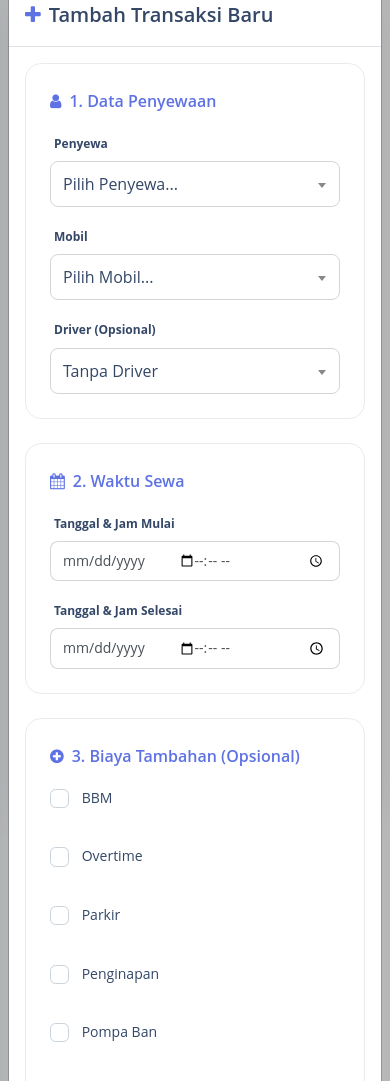
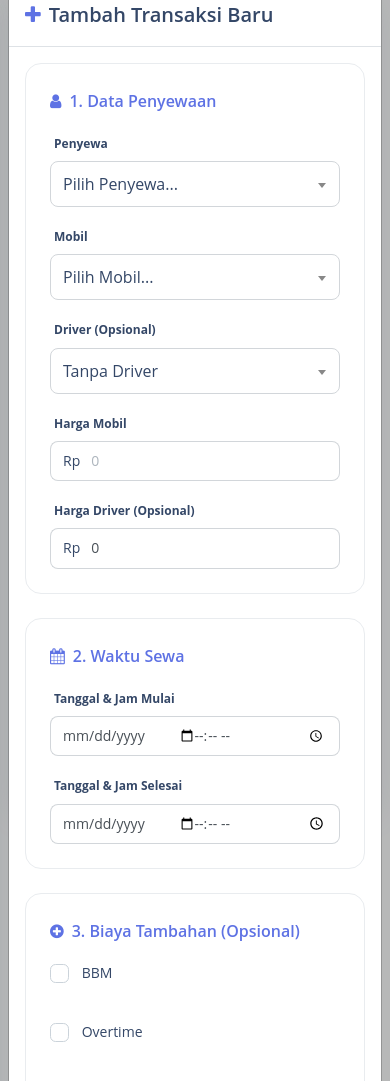
Before and after one commit to FrankStein31/Pendataan-Penyewaan-Mobil, a PHP site: page /pages/transaksi.php in a window 390 px wide, after a click on "Tambah". Shown: the part 25-1106 px from the top of the page. Run offline with PHP 8.4, Linux system fonts and the light colour scheme; data comes from the database, SQL or seed files in the repository; data that the repository does not hold is empty; some libraries are stand-ins or nearby versions.

Commit message:
DONE - harga mobil dan driver input manual DONE - rincian biaya muncul otomatis sesuai yang di input

```diff
--- a/pages/transaksi.php
+++ b/pages/transaksi.php
@@ -16,15 +16,9 @@ if(isset($_POST['tambah'])) {
   $interval = $start->diff($end);
   $total_hari = $interval->days > 0 ? $interval->days : 1;
 
-  // Ambil harga mobil dan driver
-  $mobil = mysqli_fetch_array(mysqli_query($conn, "SELECT harga_sewa_perhari FROM mobil WHERE id_mobil='$id_mobil'"));
-  $total_biaya_mobil = (float)$mobil['harga_sewa_perhari'] * $total_hari;
-
-  $total_biaya_driver = 0;
-  if($id_driver) {
-    $driver = mysqli_fetch_array(mysqli_query($conn, "SELECT harga_perhari FROM driver WHERE id_driver='$id_driver'"));
-    $total_biaya_driver = (float)$driver['harga_perhari'] * $total_hari;
-  }
+  // Ambil harga mobil dan driver dari input manual
+  $harga_mobil = (float)$_POST['harga_mobil'];
+  $harga_driver = $id_driver ? (float)$_POST['harga_driver'] : 0;
 
   // Hitung total biaya tambahan
   $total_biaya_tambahan = 0;
@@ -36,7 +30,7 @@ if(isset($_POST['tambah'])) {
     }
   }
 
-  $total_keseluruhan = $total_biaya_mobil + $total_biaya_driver + $total_biaya_tambahan;
+  $total_keseluruhan = $harga_mobil + $harga_driver + $total_biaya_tambahan;
   $status_pembayaran = $_POST['status_pembayaran'];
   $jumlah_dp = $status_pembayaran == 'DP' ? (float)$_POST['jumlah_dp'] : 0;
   $sisa_pembayaran = $status_pembayaran == 'DP' ? $total_keseluruhan - $jumlah_dp : 0;
@@ -45,10 +39,10 @@ if(isset($_POST['tambah'])) {
   $status_sewa = $status_pembayaran == 'DP' ? 'Berlangsung' : 'Selesai';
 
   mysqli_query($conn, "INSERT INTO transaksi (id_penyewa, id_mobil, id_driver, tanggal_mulai, tanggal_selesai,
-                      total_hari, total_biaya_mobil, total_biaya_driver, total_biaya_tambahan, total_keseluruhan,
+                      total_hari, harga_mobil, harga_driver, total_biaya_tambahan, total_keseluruhan,
                       status_pembayaran, jumlah_dp, sisa_pembayaran, status_sewa)
                       VALUES ('$id_penyewa', '$id_mobil', " . ($id_driver ? "'$id_driver'" : "NULL") . ",
-                      '$tanggal_mulai', '$tanggal_selesai', '$total_hari', '$total_biaya_mobil', '$total_biaya_driver',
+                      '$tanggal_mulai', '$tanggal_selesai', '$total_hari', '$harga_mobil', '$harga_driver',
                       '$total_biaya_tambahan', '$total_keseluruhan', '$status_pembayaran', '$jumlah_dp', '$sisa_pembayaran', '$status_sewa')");
 
   $id_transaksi = mysqli_insert_id($conn);
@@ -81,8 +75,8 @@ if(isset($_POST['edit'])) {
   }
 
   // Ambil data transaksi
-  $data_transaksi = mysqli_fetch_array(mysqli_query($conn, "SELECT total_biaya_mobil, total_biaya_driver FROM transaksi WHERE id_transaksi='$id_transaksi'"));
-  $total_keseluruhan = $data_transaksi['total_biaya_mobil'] + $data_transaksi['total_biaya_driver'] + $total_biaya_tambahan;
+  $data_transaksi = mysqli_fetch_array(mysqli_query($conn, "SELECT harga_mobil, harga_driver FROM transaksi WHERE id_transaksi='$id_transaksi'"));
+  $total_keseluruhan = $data_transaksi['harga_mobil'] + $data_transaksi['harga_driver'] + $total_biaya_tambahan;
 
   $jumlah_dp = $status_pembayaran == 'DP' ? $_POST['jumlah_dp'] : 0;
   $sisa_pembayaran = $status_pembayaran == 'DP' ? $total_keseluruhan - $jumlah_dp : 0;
@@ -128,15 +122,9 @@ if(isset($_POST['edit_lengkap'])) {
   $interval = $start->diff($end);
   $total_hari = $interval->days > 0 ? $interval->days : 1;
 
-  // Ambil harga mobil dan driver
-  $mobil = mysqli_fetch_array(mysqli_query($conn, "SELECT harga_sewa_perhari FROM mobil WHERE id_mobil='$id_mobil'"));
-  $total_biaya_mobil = (float)$mobil['harga_sewa_perhari'] * $total_hari;
-
-  $total_biaya_driver = 0;
-  if($id_driver) {
-    $driver = mysqli_fetch_array(mysqli_query($conn, "SELECT harga_perhari FROM driver WHERE id_driver='$id_driver'"));
-    $total_biaya_driver = (float)$driver['harga_perhari'] * $total_hari;
-  }
+  // Ambil harga mobil dan driver dari input manual
+  $harga_mobil = (float)$_POST['harga_mobil'];
+  $harga_driver = $id_driver ? (float)$_POST['harga_driver'] : 0;
 
   // Hitung total biaya tambahan
   $total_biaya_tambahan = 0;
@@ -148,7 +136,7 @@ if(isset($_POST['edit_lengkap'])) {
     }
   }
 
-  $total_keseluruhan = $total_biaya_mobil + $total_biaya_driver + $total_biaya_tambahan;
+  $total_keseluruhan = $harga_mobil + $harga_driver + $total_biaya_tambahan;
   $status_pembayaran = $_POST['status_pembayaran'];
   $jumlah_dp = $status_pembayaran == 'DP' ? (float)$_POST['jumlah_dp'] : 0;
   $sisa_pembayaran = $status_pembayaran == 'DP' ? $total_keseluruhan - $jumlah_dp : 0;
@@ -162,8 +150,8 @@ if(isset($_POST['edit_lengkap'])) {
                     tanggal_mulai='$tanggal_mulai',
                     tanggal_selesai='$tanggal_selesai',
                     total_hari='$total_hari',
-                    total_biaya_mobil='$total_biaya_mobil',
-                    total_biaya_driver='$total_biaya_driver',
+                    harga_mobil='$harga_mobil',
+                    harga_driver='$harga_driver',
                     total_biaya_tambahan='$total_biaya_tambahan',
                     total_keseluruhan='$total_keseluruhan',
                     status_pembayaran='$status_pembayaran',
@@ -284,11 +272,7 @@ $dataPendapatanBulanIni = mysqli_fetch_assoc($qPendapatanBulanIni);
 
     function setupEventHandlers() {
       // Event untuk kalkulasi otomatis
-      $('#select-mobil').on('select2:select', function(e) {
-        hitungTotal();
-      });
-
-      $('select[name="id_driver"]').on('select2:select', function() {
+      $('input[name="harga_mobil"], input[name="harga_driver"]').on('input', function() {
         hitungTotal();
       });
 
@@ -320,14 +304,12 @@ $dataPendapatanBulanIni = mysqli_fetch_assoc($qPendapatanBulanIni);
       });
 
       // Event untuk modal edit lengkap
-      $(document).on('select2:select', '[id^="select-mobil-edit"]', function(e) {
-        const idTransaksi = $(this).attr('id').replace('select-mobil-edit', '');
-        hitungTotalLengkap(idTransaksi);
-      });
-
-      $(document).on('select2:select', '[id^="select-driver-edit"]', function(e) {
-        const idTransaksi = $(this).attr('id').replace('select-driver-edit', '');
-        hitungTotalLengkap(idTransaksi);
+      $(document).on('input', 'input[name="harga_mobil"], input[name="harga_driver"]', function() {
+        const modal = $(this).closest('.modal');
+        if (modal.attr('id').includes('editLengkapModal')) {
+          const idTransaksi = modal.attr('id').replace('editLengkapModal', '');
+          hitungTotalLengkap(idTransaksi);
+        }
       });
 
       $(document).on('change', 'input[name="tanggal_mulai"], input[name="jam_mulai"], input[name="tanggal_selesai"], input[name="jam_selesai"]', function() {
@@ -384,18 +366,12 @@ $dataPendapatanBulanIni = mysqli_fetch_assoc($qPendapatanBulanIni);
             }
             $('#estimasi-hari').text(totalHari + ' Hari');
 
-            // --- 2. Hitung Biaya Mobil & Driver ---
-            const selectedMobil = $('#select-mobil').find('option:selected');
-            const selectedDriver = $('select[name="id_driver"]').find('option:selected');
-
-            const hargaMobil = parseInt(selectedMobil.attr('data-harga')) || 0;
-            const hargaDriver = parseInt(selectedDriver.attr('data-harga')) || 0;
-
-            const totalMobil = hargaMobil * totalHari;
-            const totalDriver = hargaDriver * totalHari;
-
-            $('#estimasi-mobil').text('Rp ' + formatRupiah(totalMobil));
-            $('#estimasi-driver').text('Rp ' + formatRupiah(totalDriver));
+            // --- 2. Ambil Harga Mobil & Driver dari Input Manual ---
+            const hargaMobil = parseInt($('input[name="harga_mobil"]').val()) || 0;
+            const hargaDriver = parseInt($('input[name="harga_driver"]').val()) || 0;
+
+            $('#estimasi-mobil').text('Rp ' + formatRupiah(hargaMobil));
+            $('#estimasi-driver').text('Rp ' + formatRupiah(hargaDriver));
 
             // --- 3. Hitung Biaya Tambahan ---
             let totalTambahan = 0;
@@ -406,7 +382,7 @@ $dataPendapatanBulanIni = mysqli_fetch_assoc($qPendapatanBulanIni);
             $('#estimasi-tambahan').text('Rp ' + formatRupiah(totalTambahan));
 
             // --- 4. Hitung Total Keseluruhan ---
-            const total = totalMobil + totalDriver + totalTambahan;
+            const total = hargaMobil + hargaDriver + totalTambahan;
             $('#estimasi-total').text('Rp ' + formatRupiah(total));
 
             // --- 5. Hitung Sisa Pembayaran jika DP ---
@@ -521,7 +497,7 @@ $dataPendapatanBulanIni = mysqli_fetch_assoc($qPendapatanBulanIni);
       const statusPembayaran = $('select[name="status_pembayaran"]').val();
       if(statusPembayaran === 'DP') {
         const jumlahDp = parseFloat($('input[name="jumlah_dp"]').val()) || 0;
-        const totalKeseluruhan = <?= isset($data) ? $data['total_biaya_mobil'] + $data['total_biaya_driver'] : 0 ?> + totalBiayaTambahan;
+        const totalKeseluruhan = <?= isset($data) ? $data['harga_mobil'] + $data['harga_driver'] : 0 ?> + totalBiayaTambahan;
         const sisaPembayaran = totalKeseluruhan - jumlahDp;
         $('#sisaEdit'+idTransaksi).text('Rp ' + formatRupiah(sisaPembayaran));
       }
@@ -642,18 +618,12 @@ $dataPendapatanBulanIni = mysqli_fetch_assoc($qPendapatanBulanIni);
             }
             $('#estimasi-hari-lengkap'+idTransaksi).text(totalHari + ' Hari');
 
-            // --- 2. Hitung Biaya Mobil & Driver ---
-            const selectedMobil = modal.find('#select-mobil-edit'+idTransaksi).find('option:selected');
-            const selectedDriver = modal.find('#select-driver-edit'+idTransaksi).find('option:selected');
-
-            const hargaMobil = parseInt(selectedMobil.attr('data-harga')) || 0;
-            const hargaDriver = parseInt(selectedDriver.attr('data-harga')) || 0;
-
-            const totalMobil = hargaMobil * totalHari;
-            const totalDriver = hargaDriver * totalHari;
-
-            $('#estimasi-mobil-lengkap'+idTransaksi).text('Rp ' + formatRupiah(totalMobil));
-            $('#estimasi-driver-lengkap'+idTransaksi).text('Rp ' + formatRupiah(totalDriver));
+            // --- 2. Ambil Harga Mobil & Driver dari Input Manual ---
+            const hargaMobil = parseInt(modal.find('input[name="harga_mobil"]').val()) || 0;
+            const hargaDriver = parseInt(modal.find('input[name="harga_driver"]').val()) || 0;
+
+            $('#estimasi-mobil-lengkap'+idTransaksi).text('Rp ' + formatRupiah(hargaMobil));
+            $('#estimasi-driver-lengkap'+idTransaksi).text('Rp ' + formatRupiah(hargaDriver));
 
             // --- 3. Hitung Biaya Tambahan ---
             let totalTambahan = 0;
@@ -664,7 +634,7 @@ $dataPendapatanBulanIni = mysqli_fetch_assoc($qPendapatanBulanIni);
             $('#estimasi-tambahan-lengkap'+idTransaksi).text('Rp ' + formatRupiah(totalTambahan));
 
             // --- 4. Hitung Total Keseluruhan ---
-            const total = totalMobil + totalDriver + totalTambahan;
+            const total = hargaMobil + hargaDriver + totalTambahan;
             $('#estimasi-total-lengkap'+idTransaksi).text('Rp ' + formatRupiah(total));
 
             // --- 5. Hitung Sisa Pembayaran jika DP ---
@@ -694,15 +664,15 @@ $dataPendapatanBulanIni = mysqli_fetch_assoc($qPendapatanBulanIni);
     function hitungSisaLengkap(dp, idTransaksi) {
         try {
             const modal = $('#editLengkapModal'+idTransaksi);
-            const totalMobil = parseInt($('#estimasi-mobil-lengkap'+idTransaksi).text().replace(/[^\d]/g, '')) || 0;
-            const totalDriver = parseInt($('#estimasi-driver-lengkap'+idTransaksi).text().replace(/[^\d]/g, '')) || 0;
+            const hargaMobil = parseInt(modal.find('input[name="harga_mobil"]').val()) || 0;
+            const hargaDriver = parseInt(modal.find('input[name="harga_driver"]').val()) || 0;
 
             let totalTambahan = 0;
             modal.find('.biaya-tambahan-lengkap:not(:disabled)').each(function() {
                 totalTambahan += parseInt($(this).val()) || 0;
             });
 
-            const totalKeseluruhan = totalMobil + totalDriver + totalTambahan;
+            const totalKeseluruhan = hargaMobil + hargaDriver + totalTambahan;
             const sisa = totalKeseluruhan - parseFloat(dp);
 
             $('#sisa-pembayaran-lengkap'+idTransaksi).text('Rp ' + formatRupiah(sisa));
@@ -710,6 +680,24 @@ $dataPendapatanBulanIni = mysqli_fetch_assoc($qPendapatanBulanIni);
             console.error('Error dalam hitungSisaLengkap:', error);
         }
     }
+
+    $(document).on('input', '[id^="jumlah-dp-lengkap"]', function() {
+        const modal = $(this).closest('.modal');
+        if (modal.attr('id').includes('editLengkapModal')) {
+          const idTransaksi = modal.attr('id').replace('editLengkapModal', '');
+          const dp = $(this).val();
+          hitungSisaLengkap(dp, idTransaksi);
+        }
+    });
+
+    $(document).on('change', '[id^="status-pembayaran-lengkap"]', function() {
+        const modal = $(this).closest('.modal');
+        if (modal.attr('id').includes('editLengkapModal')) {
+          const idTransaksi = modal.attr('id').replace('editLengkapModal', '');
+          const value = $(this).val();
+          toggleDPLengkap(value, idTransaksi);
+        }
+    });
   </script>
 
   <style>
@@ -1088,8 +1076,8 @@ $dataPendapatanBulanIni = mysqli_fetch_assoc($qPendapatanBulanIni);
                           </div>
                           <h6 class="mb-0">Rincian Biaya</h6>
                         </div>
-                        <p class="text-xs mb-1">Mobil: Rp <?= number_format($data['total_biaya_mobil'],0,',','.') ?></p>
-                        <p class="text-xs mb-1">Driver: Rp <?= number_format($data['total_biaya_driver'],0,',','.') ?></p>
+                        <p class="text-xs mb-1">Mobil: Rp <?= number_format($data['harga_mobil'],0,',','.') ?></p>
+                        <p class="text-xs mb-1">Driver: Rp <?= number_format($data['harga_driver'],0,',','.') ?></p>
                         <p class="text-xs mb-1">Tambahan: Rp <?= number_format($data['total_biaya_tambahan'],0,',','.') ?></p>
                         <p class="text-xs font-weight-bold mb-0">Total: Rp <?= number_format($data['total_keseluruhan'],0,',','.') ?></p>
                         <?php if($data['status_pembayaran'] == 'DP') { ?>
@@ -1271,11 +1259,11 @@ $dataPendapatanBulanIni = mysqli_fetch_assoc($qPendapatanBulanIni);
                             <ul class="list-group">
                               <li class="list-group-item d-flex justify-content-between align-items-center">
                                 <span>Biaya Mobil</span>
-                                <span>Rp <?= number_format($data['total_biaya_mobil'],0,',','.') ?></span>
+                                <span>Rp <?= number_format($data['harga_mobil'],0,',','.') ?></span>
                               </li>
                               <li class="list-group-item d-flex justify-content-between align-items-center">
                                 <span>Biaya Driver</span>
-                                <span>Rp <?= number_format($data['total_biaya_driver'],0,',','.') ?></span>
+                                <span>Rp <?= number_format($data['harga_driver'],0,',','.') ?></span>
                               </li>
                               <li class="list-group-item d-flex justify-content-between align-items-center">
                                 <span>Biaya Tambahan</span>
@@ -1391,8 +1379,7 @@ $dataPendapatanBulanIni = mysqli_fetch_assoc($qPendapatanBulanIni);
                           <?php
                           $query = mysqli_query($conn, "SELECT * FROM mobil ORDER BY nama_mobil");
                           while($data = mysqli_fetch_array($query)) {
-                            $harga = $data['harga_sewa_perhari'];
-                            echo "<option value='$data[id_mobil]' data-harga='$harga'>$data[nama_mobil] - $data[plat_nomor] (Rp " . number_format($harga,0,',','.') . "/hari)</option>";
+                            echo "<option value='$data[id_mobil]'>$data[nama_mobil] - $data[plat_nomor]</option>";
                           }
                           ?>
                         </select>
@@ -1404,10 +1391,24 @@ $dataPendapatanBulanIni = mysqli_fetch_assoc($qPendapatanBulanIni);
                           <?php
                           $query = mysqli_query($conn, "SELECT * FROM driver ORDER BY nama_driver");
                           while($data = mysqli_fetch_array($query)) {
-                            echo "<option value='$data[id_driver]' data-harga='$data[harga_perhari]'>$data[nama_driver] (Rp " . number_format($data['harga_perhari'],0,',','.') . "/hari)</option>";
+                            echo "<option value='$data[id_driver]'>$data[nama_driver]</option>";
                           }
                           ?>
                         </select>
+                      </div>
+                      <div class="col-md-6">
+                        <label class="form-label">Harga Mobil</label>
+                        <div class="input-group">
+                          <span class="input-group-text">Rp</span>
+                          <input type="number" class="form-control" name="harga_mobil" placeholder="0" required>
+                        </div>
+                      </div>
+                      <div class="col-md-6">
+                        <label class="form-label">Harga Driver (Opsional)</label>
+                        <div class="input-group">
+                          <span class="input-group-text">Rp</span>
+                          <input type="number" class="form-control" name="harga_driver" placeholder="0" value="0">
+                        </div>
                       </div>
                     </div>
                   </div>
@@ -1581,8 +1582,7 @@ $dataPendapatanBulanIni = mysqli_fetch_assoc($qPendapatanBulanIni);
                           $q_mobil = mysqli_query($conn, "SELECT * FROM mobil ORDER BY nama_mobil");
                           while($d_mobil = mysqli_fetch_array($q_mobil)) {
                             $selected = ($data['id_mobil'] == $d_mobil['id_mobil']) ? 'selected' : '';
-                            $harga = $d_mobil['harga_sewa_perhari'];
-                            echo "<option value='$d_mobil[id_mobil]' data-harga='$harga' $selected>$d_mobil[nama_mobil] - $d_mobil[plat_nomor] (Rp " . number_format($harga,0,',','.') . "/hari)</option>";
+                            echo "<option value='$d_mobil[id_mobil]' $selected>$d_mobil[nama_mobil] - $d_mobil[plat_nomor]</option>";
                           }
                           ?>
                         </select>
@@ -1595,10 +1595,24 @@ $dataPendapatanBulanIni = mysqli_fetch_assoc($qPendapatanBulanIni);
                           $q_driver = mysqli_query($conn, "SELECT * FROM driver ORDER BY nama_driver");
                           while($d_driver = mysqli_fetch_array($q_driver)) {
                             $selected = ($data['id_driver'] == $d_driver['id_driver']) ? 'selected' : '';
-                            echo "<option value='$d_driver[id_driver]' data-harga='$d_driver[harga_perhari]' $selected>$d_driver[nama_driver] (Rp " . number_format($d_driver['harga_perhari'],0,',','.') . "/hari)</option>";
+                            echo "<option value='$d_driver[id_driver]' $selected>$d_driver[nama_driver]</option>";
                           }
                           ?>
                         </select>
+                      </div>
+                      <div class="col-md-6">
+                        <label class="form-label">Harga Mobil</label>
+                        <div class="input-group">
+                          <span class="input-group-text">Rp</span>
+                          <input type="number" class="form-control" name="harga_mobil" placeholder="0" value="<?= $data['harga_mobil'] ?>" required>
+                        </div>
+                      </div>
+                      <div class="col-md-6">
+                        <label class="form-label">Harga Driver (Opsional)</label>
+                        <div class="input-group">
+                          <span class="input-group-text">Rp</span>
+                          <input type="number" class="form-control" name="harga_driver" placeholder="0" value="<?= $data['harga_driver'] ?>">
+                        </div>
                       </div>
                     </div>
                   </div>
@@ -1673,11 +1687,11 @@ $dataPendapatanBulanIni = mysqli_fetch_assoc($qPendapatanBulanIni);
                       </li>
                       <li class="list-group-item d-flex justify-content-between align-items-center">
                         <span>Biaya Mobil</span>
-                        <strong id="estimasi-mobil-lengkap<?= $data['id_transaksi'] ?>">Rp <?= number_format($data['total_biaya_mobil'],0,',','.') ?></strong>
+                        <strong id="estimasi-mobil-lengkap<?= $data['id_transaksi'] ?>">Rp <?= number_format($data['harga_mobil'],0,',','.') ?></strong>
                       </li>
                       <li class="list-group-item d-flex justify-content-between align-items-center">
                         <span>Biaya Driver</span>
-                        <strong id="estimasi-driver-lengkap<?= $data['id_transaksi'] ?>">Rp <?= number_format($data['total_biaya_driver'],0,',','.') ?></strong>
+                        <strong id="estimasi-driver-lengkap<?= $data['id_transaksi'] ?>">Rp <?= number_format($data['harga_driver'],0,',','.') ?></strong>
                       </li>
                       <li class="list-group-item d-flex justify-content-between align-items-center">
                         <span>Biaya Tambahan</span>
--- a/pendataan_penyewaan_mobil.sql
+++ b/pendataan_penyewaan_mobil.sql
@@ -223,8 +223,8 @@ CREATE TABLE `transaksi` (
   `tanggal_mulai` datetime NOT NULL,
   `tanggal_selesai` datetime NOT NULL,
   `total_hari` int NOT NULL,
-  `total_biaya_mobil` decimal(10,2) NOT NULL,
-  `total_biaya_driver` decimal(10,2) DEFAULT '0.00',
+  `harga_mobil` decimal(10,2) NOT NULL,
+  `harga_driver` decimal(10,2) DEFAULT '0.00',
   `total_biaya_tambahan` decimal(10,2) DEFAULT '0.00',
   `total_keseluruhan` decimal(10,2) NOT NULL,
   `status_pembayaran` enum('Lunas','DP') COLLATE utf8mb4_unicode_ci NOT NULL,
@@ -243,7 +243,7 @@ CREATE TABLE `transaksi` (
 
 /*Data for the table `transaksi` */
 
-insert  into `transaksi`(`id_transaksi`,`id_penyewa`,`id_mobil`,`id_driver`,`tanggal_mulai`,`tanggal_selesai`,`total_hari`,`total_biaya_mobil`,`total_biaya_driver`,`total_biaya_tambahan`,`total_keseluruhan`,`status_pembayaran`,`jumlah_dp`,`sisa_pembayaran`,`status_sewa`,`created_at`) values
+insert  into `transaksi`(`id_transaksi`,`id_penyewa`,`id_mobil`,`id_driver`,`tanggal_mulai`,`tanggal_selesai`,`total_hari`,`harga_mobil`,`harga_driver`,`total_biaya_tambahan`,`total_keseluruhan`,`status_pembayaran`,`jumlah_dp`,`sisa_pembayaran`,`status_sewa`,`created_at`) values
 (1,1,1,1,'2024-01-01 10:00:00','2024-01-03 10:00:00',2,700000.00,300000.00,100000.00,1100000.00,'Lunas',0.00,0.00,'Selesai','2025-06-26 23:04:18'),
 (2,2,2,2,'2024-01-05 09:00:00','2024-01-07 09:00:00',2,800000.00,300000.00,150000.00,1250000.00,'Lunas',0.00,0.00,'Selesai','2025-06-26 23:04:18'),
 (3,3,3,NULL,'2024-01-10 08:00:00','2024-01-12 08:00:00',2,600000.00,0.00,75000.00,675000.00,'Lunas',0.00,0.00,'Selesai','2025-06-26 23:04:18'),
```
